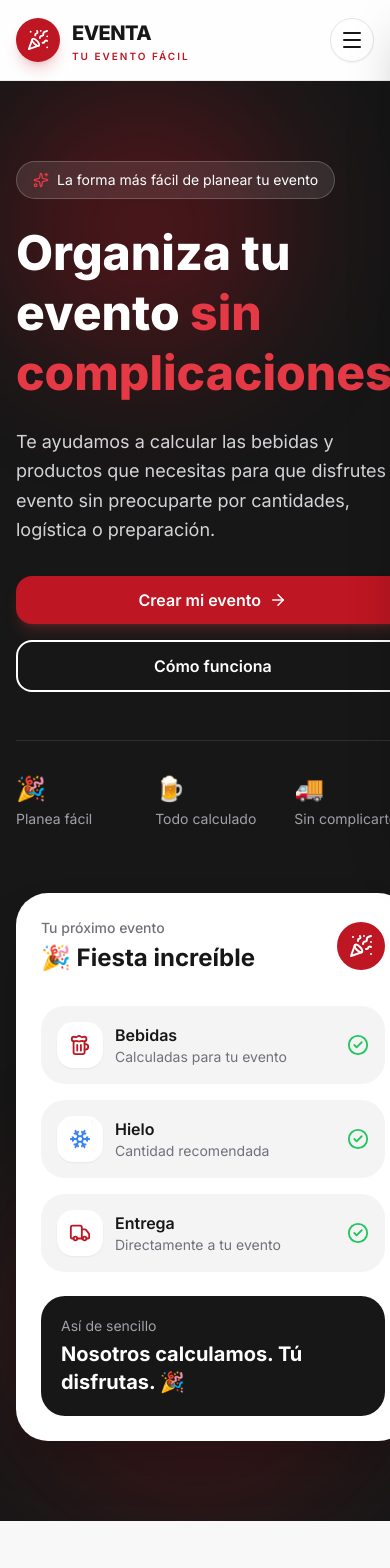
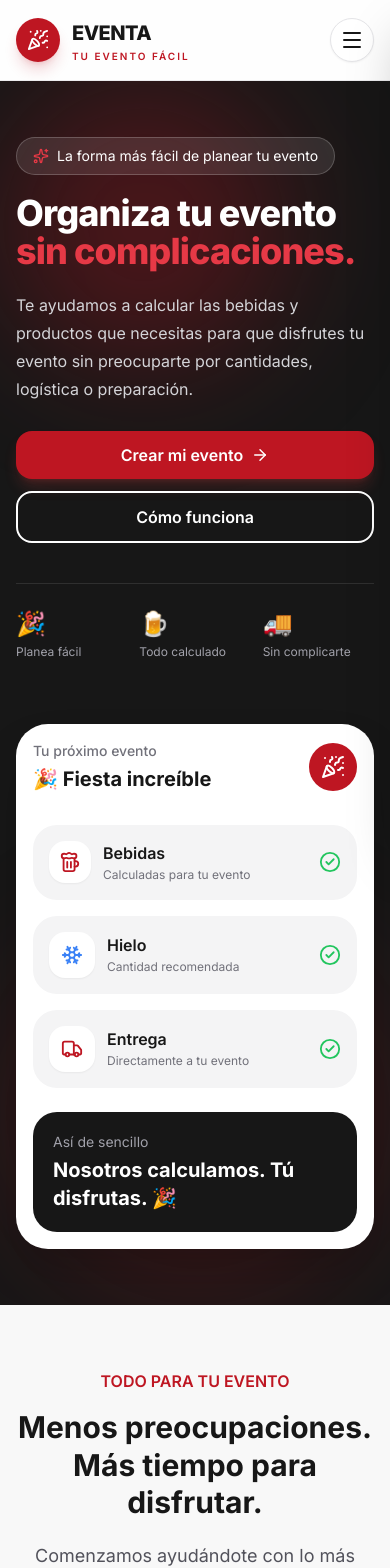
Before and after one commit to JorgeLuisGomezOlmos/eventa, a React (Vite) app: page / in a window 390 px wide. Shown: the top 1568 px of the page. Built offline with nearby package versions, Linux system fonts and the light colour scheme.

Commit message:
cambios en el home en resposive se movia

```diff
--- a/src/pages/HomePage.tsx
+++ b/src/pages/HomePage.tsx
@@ -19,7 +19,7 @@ const HomePage = () => {
     <>
       {/* ================= HERO ================= */}
 
-      <section className="relative overflow-hidden bg-brandDark py-20 text-white lg:py-12">
+      <section className="relative overflow-hidden bg-brandDark py-14 text-white sm:py-16 lg:py-20">
         {/* Decoraciones de fondo */}
         <div className="absolute left-0 top-0 h-72 w-72 rounded-full bg-primary/30 blur-3xl" />
         <div className="absolute bottom-0 right-0 h-96 w-96 rounded-full bg-primary/20 blur-3xl" />
@@ -34,21 +34,21 @@ const HomePage = () => {
                 La forma más fácil de planear tu evento
               </div>
 
-              <h1 className="mt-6 text-5xl font-extrabold leading-tight sm:text-6xl lg:text-7xl">
+              <h1 className="mt-5 text-4xl font-extrabold leading-[1.05] tracking-tight sm:text-5xl md:text-6xl lg:text-7xl">
                 Organiza tu evento{" "}
                 <span className="text-primary-light">
                   sin complicaciones.
                 </span>
               </h1>
 
-              <p className="mt-6 max-w-xl text-lg leading-relaxed text-zinc-300">
+              <p className="mt-5 max-w-xl text-base leading-7 text-zinc-300 sm:mt-6 sm:text-lg">
                 Te ayudamos a calcular las bebidas y productos que necesitas
                 para que disfrutes tu evento sin preocuparte por cantidades,
                 logística o preparación.
               </p>
 
               {/* BOTONES */}
-              <div className="mt-8 flex flex-col gap-4 sm:flex-row">
+              <div className="mt-7 flex flex-col gap-3 sm:mt-8 sm:flex-row sm:gap-4">
                 <Link to="/crear-evento">
                   <Button className="group w-full sm:w-auto">
                     Crear mi evento
@@ -70,24 +70,24 @@ const HomePage = () => {
               </div>
 
               {/* Estadísticas */}
-              <div className="mt-12 grid max-w-lg grid-cols-3 gap-6 border-t border-white/10 pt-8">
+              <div className="mt-10 grid max-w-lg grid-cols-3 gap-3 border-t border-white/10 pt-6 sm:mt-12 sm:gap-6 sm:pt-8">
                 <div>
                   <p className="text-2xl font-bold">🎉</p>
-                  <p className="mt-1 text-sm text-zinc-400">
+                  <p className="mt-1 text-xs text-zinc-400 sm:text-sm">
                     Planea fácil
                   </p>
                 </div>
 
                 <div>
                   <p className="text-2xl font-bold">🍺</p>
-                  <p className="mt-1 text-sm text-zinc-400">
+                  <p className="mt-1 text-xs text-zinc-400 sm:text-sm">
                     Todo calculado
                   </p>
                 </div>
 
                 <div>
                   <p className="text-2xl font-bold">🚚</p>
-                  <p className="mt-1 text-sm text-zinc-400">
+                  <p className="mt-1 text-xs text-zinc-400 sm:text-sm">
                     Sin complicarte
                   </p>
                 </div>
@@ -96,7 +96,7 @@ const HomePage = () => {
 
             {/* CARD VISUAL */}
             <div className="relative">
-              <div className="rounded-3xl border border-white/10 bg-white p-6 text-brandDark shadow-2xl sm:p-8">
+              <div className="rounded-3xl border border-white/10 bg-white p-4 text-brandDark shadow-2xl sm:p-6 md:p-8">
 
                 <div className="flex items-center justify-between">
                   <div>
@@ -104,7 +104,7 @@ const HomePage = () => {
                       Tu próximo evento
                     </p>
 
-                    <h2 className="mt-1 text-2xl font-bold">
+                    <h2 className="mt-1 text-xl font-bold sm:text-2xl">
                       🎉 Fiesta increíble
                     </h2>
                   </div>
@@ -117,14 +117,14 @@ const HomePage = () => {
                 <div className="mt-8 space-y-4">
 
                   <div className="flex items-center justify-between rounded-2xl bg-zinc-100 p-4">
-                    <div className="flex items-center gap-3">
-                      <div className="rounded-xl bg-white p-3 shadow-sm">
+                    <div className="flex min-w-0 items-center gap-3">
+                      <div className="shrink-0 rounded-xl bg-white p-2.5 shadow-sm sm:p-3">
                         <Beer size={22} className="text-primary" />
                       </div>
 
                       <div>
                         <p className="font-semibold">Bebidas</p>
-                        <p className="text-sm text-zinc-500">
+                        <p className="text-xs leading-relaxed text-zinc-500 sm:text-sm">
                           Calculadas para tu evento
                         </p>
                       </div>
@@ -144,7 +144,7 @@ const HomePage = () => {
 
                       <div>
                         <p className="font-semibold">Hielo</p>
-                        <p className="text-sm text-zinc-500">
+                        <p className="text-xs leading-relaxed text-zinc-500 sm:text-sm">
                           Cantidad recomendada
                         </p>
                       </div>
@@ -164,7 +164,7 @@ const HomePage = () => {
 
                       <div>
                         <p className="font-semibold">Entrega</p>
-                        <p className="text-sm text-zinc-500">
+                        <p className="text-xs leading-relaxed text-zinc-500 sm:text-sm">
                           Directamente a tu evento
                         </p>
                       </div>
@@ -200,14 +200,14 @@ const HomePage = () => {
 
       {/* ================= SERVICIOS ================= */}
 
-      <section id="servicios" className="py-20 lg:py-28">
+      <section id="servicios" className="py-16 sm:py-20 lg:py-28">
         <Container>
           <div className="mx-auto max-w-2xl text-center">
             <span className="font-semibold text-primary">
               TODO PARA TU EVENTO
             </span>
 
-            <h2 className="mt-4 text-4xl font-bold text-brandDark sm:text-5xl">
+            <h2 className="mt-4 text-3xl font-bold leading-tight text-brandDark sm:text-4xl md:text-5xl">
               Menos preocupaciones.
               <br />
               Más tiempo para disfrutar.
@@ -219,7 +219,7 @@ const HomePage = () => {
             </p>
           </div>
 
-          <div className="mt-14 grid gap-6 md:grid-cols-3">
+          <div className="mt-10 grid gap-4 sm:mt-12 sm:gap-5 md:grid-cols-3 lg:mt-14">
 
             <Card className="group hover:-translate-y-2 hover:shadow-xl">
               <div className="flex h-14 w-14 items-center justify-center rounded-2xl bg-primary/10 text-primary">
@@ -287,10 +287,10 @@ const HomePage = () => {
             </h2>
           </div>
 
-          <div className="mt-16 grid gap-8 md:grid-cols-3">
+          <div className="mt-10 grid gap-10 sm:mt-12 md:grid-cols-3 md:gap-6 lg:mt-16 lg:gap-8">
 
             <div className="relative text-center">
-              <div className="mx-auto flex h-20 w-20 items-center justify-center rounded-3xl bg-primary text-2xl font-bold text-white shadow-lg">
+              <div className="mx-auto flex h-16 w-16 items-center justify-center rounded-2xl bg-primary text-xl font-bold text-white shadow-lg sm:h-20 sm:w-20 sm:rounded-3xl sm:text-2xl">
                 1
               </div>
 
@@ -309,7 +309,7 @@ const HomePage = () => {
             </div>
 
             <div className="relative text-center">
-              <div className="mx-auto flex h-20 w-20 items-center justify-center rounded-3xl bg-brandDark text-2xl font-bold text-white shadow-lg">
+              <div className="mx-auto flex h-16 w-16 items-center justify-center rounded-2xl bg-brandDark text-xl font-bold text-white shadow-lg sm:h-20 sm:w-20 sm:rounded-3xl sm:text-2xl">
                 2
               </div>
 
@@ -327,7 +327,7 @@ const HomePage = () => {
             </div>
 
             <div className="relative text-center">
-              <div className="mx-auto flex h-20 w-20 items-center justify-center rounded-3xl bg-primary text-2xl font-bold text-white shadow-lg">
+              <div className="mx-auto flex h-16 w-16 items-center justify-center rounded-2xl bg-primary text-xl font-bold text-white shadow-lg sm:h-20 sm:w-20 sm:rounded-3xl sm:text-2xl">
                 3
               </div>
 
```
